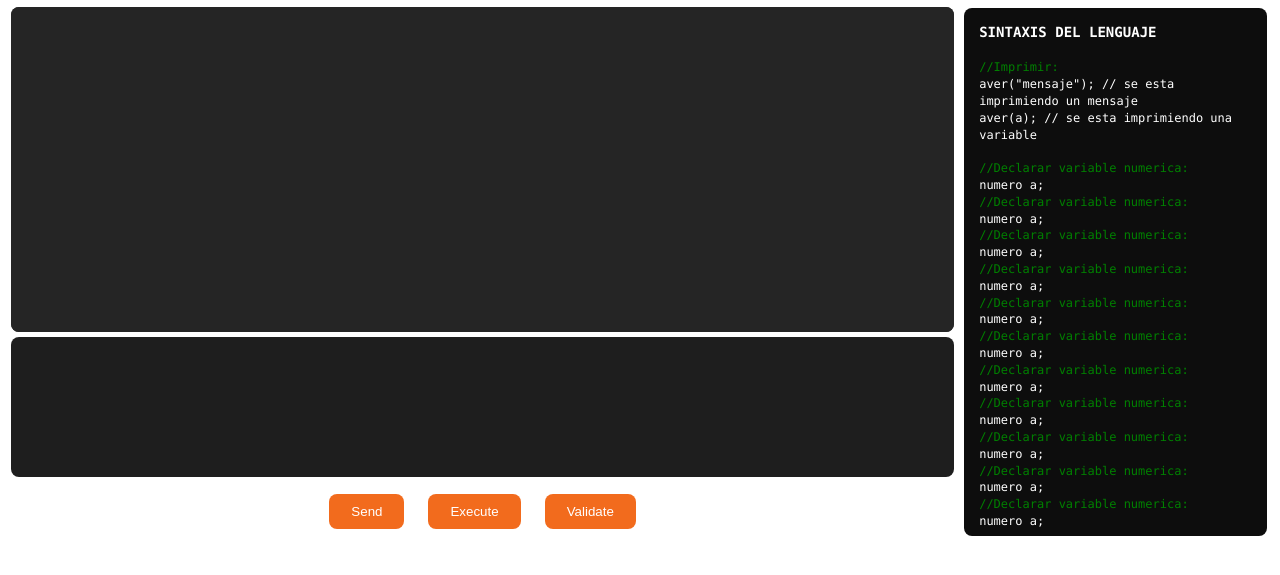
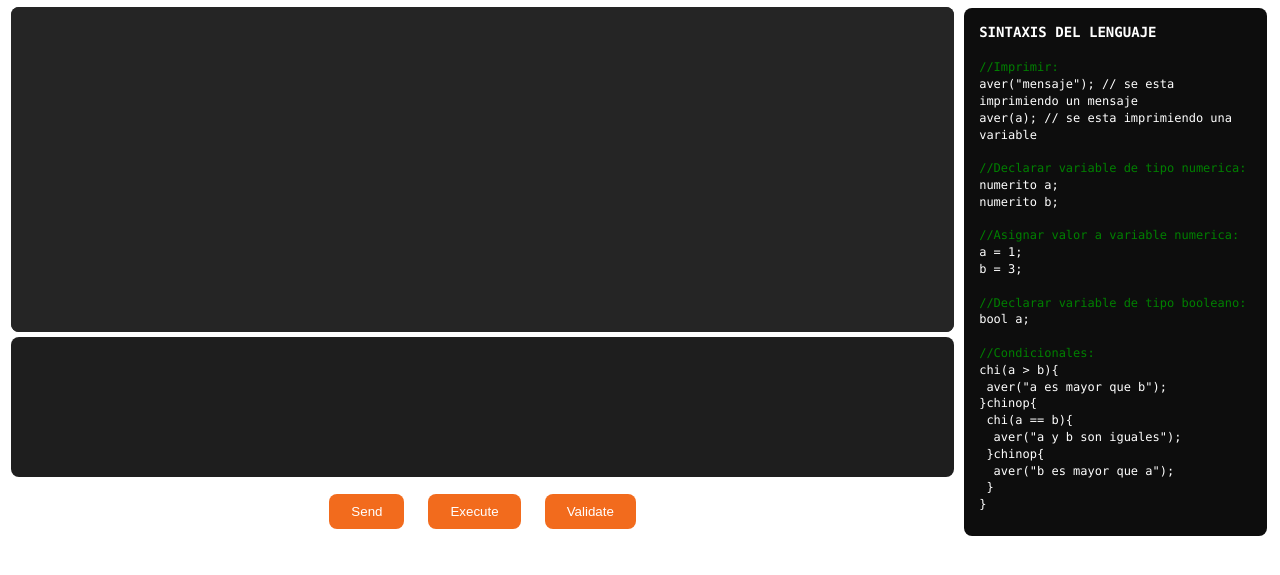
Before and after one commit to andreUmag/FINAL-PROYECT, a Flask app: page / in a window 1280 px wide. Shown: the part 68-643 px from the top of the page. Run offline with Flask 3, Linux system fonts and the light colour scheme.

Commit message:
agregar ejemplos

```diff
--- a/templates/index.html
+++ b/templates/index.html
@@ -70,28 +70,24 @@
         <p style="color: green;">//Imprimir:</p>
         <p>aver("mensaje"); // se esta imprimiendo un mensaje</p>
         <p>aver(a); // se esta imprimiendo una variable</p><br>
-        <p style="color: green;">//Declarar variable numerica:</p>
-        <p>numero a;</p>
-        <p style="color: green;">//Declarar variable numerica:</p>
-        <p>numero a;</p>
-        <p style="color: green;">//Declarar variable numerica:</p>
-        <p>numero a;</p>
-        <p style="color: green;">//Declarar variable numerica:</p>
-        <p>numero a;</p>
-        <p style="color: green;">//Declarar variable numerica:</p>
-        <p>numero a;</p>
-        <p style="color: green;">//Declarar variable numerica:</p>
-        <p>numero a;</p>
-        <p style="color: green;">//Declarar variable numerica:</p>
-        <p>numero a;</p>
-        <p style="color: green;">//Declarar variable numerica:</p>
-        <p>numero a;</p>
-        <p style="color: green;">//Declarar variable numerica:</p>
-        <p>numero a;</p>
-        <p style="color: green;">//Declarar variable numerica:</p>
-        <p>numero a;</p>
-        <p style="color: green;">//Declarar variable numerica:</p>
-        <p>numero a;</p>
+        <p style="color: green;">//Declarar variable de tipo numerica:</p>
+        <p>numerito a;</p>
+        <p>numerito b;</p><br>
+        <p style="color: green;">//Asignar valor a variable numerica:</p>
+        <p>a = 1;</p>
+        <p>b = 3;</p><br>
+        <p style="color: green;">//Declarar variable de tipo booleano:</p>
+        <p>bool a;</p><br>
+        <p style="color: green;">//Condicionales:</p>
+        <p>chi(a > b){<br>
+          &nbsp;aver("a es mayor que b");<br>
+          }chinop{<br>
+          &nbsp;chi(a == b){<br>
+            &nbsp;&nbsp;aver("a y b son iguales");<br>
+            &nbsp;}chinop{<br>
+            &nbsp;&nbsp;aver("b es mayor que a");<br>
+            &nbsp;}<br>
+          }</p><br>
       </div>
     </div>
     <script src="{{ url_for('static', filename='scripts/translations.js') }}"></script>
```
